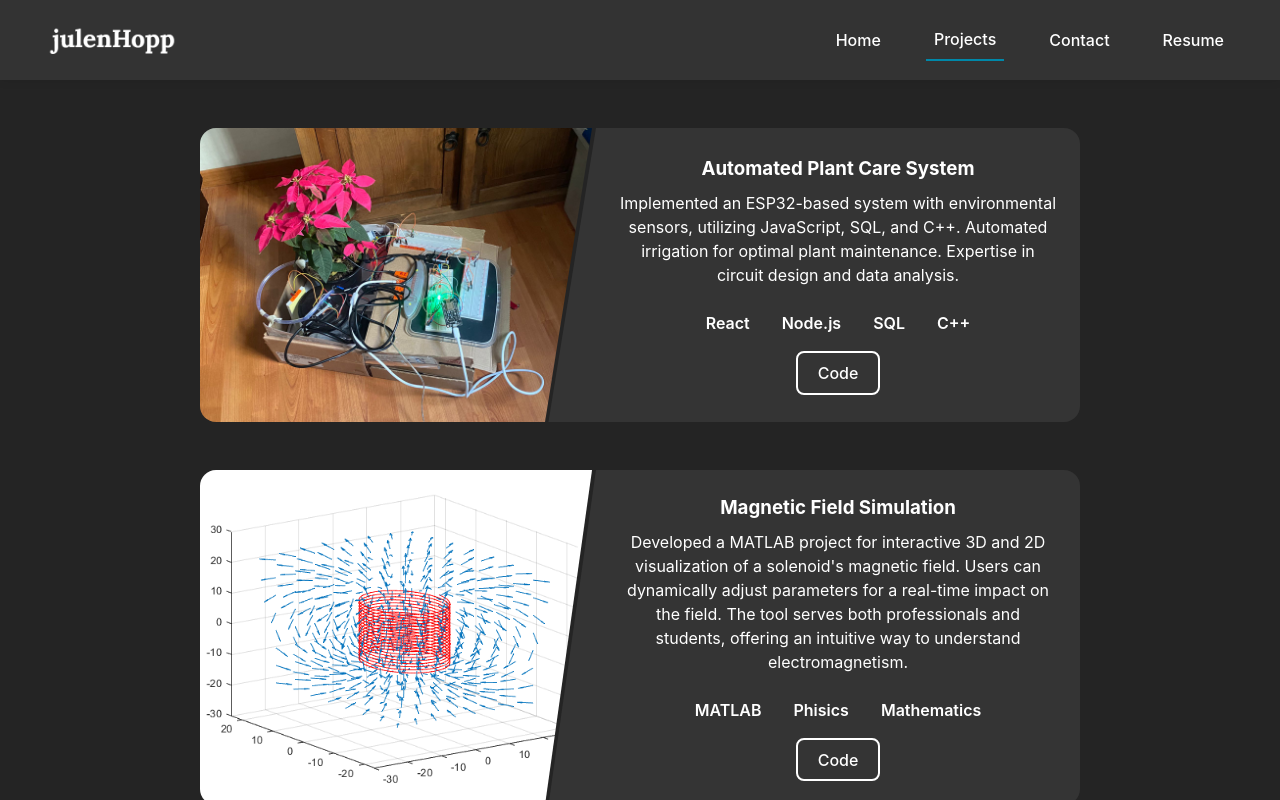
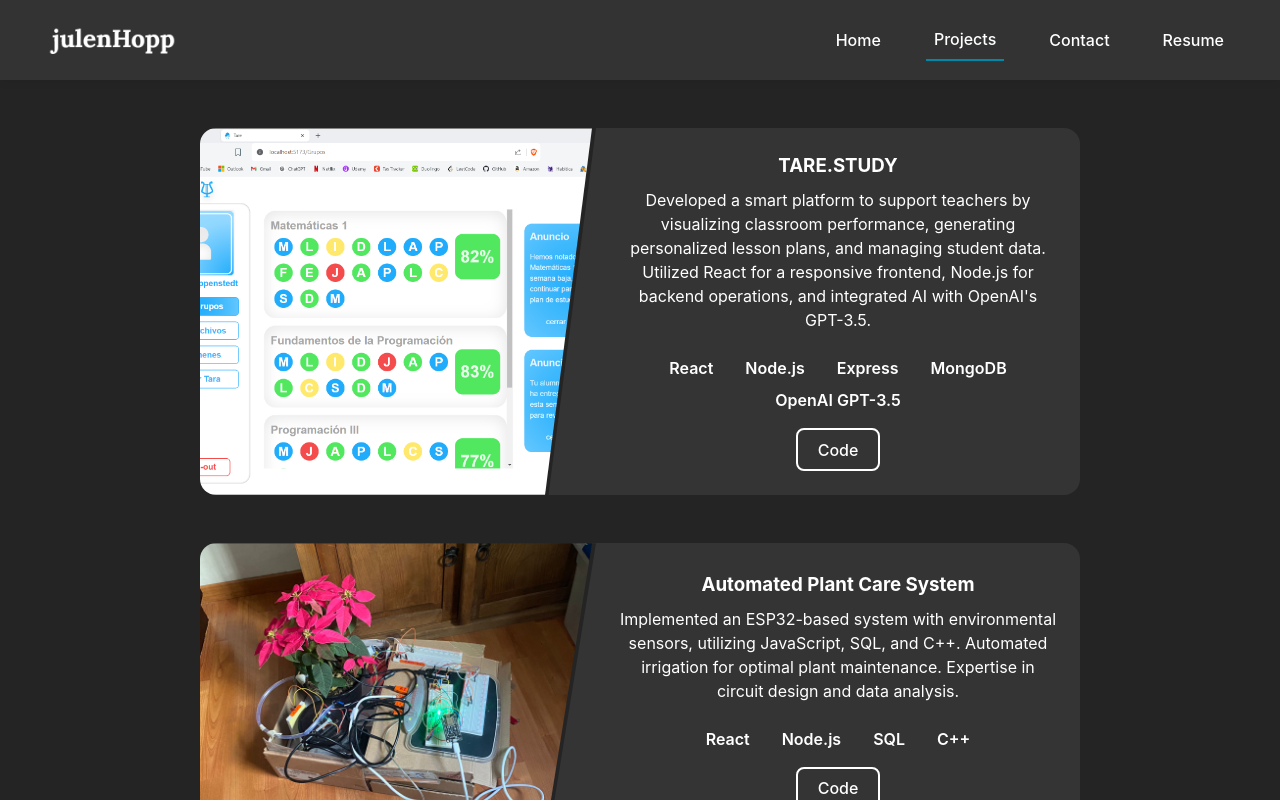
Before and after one commit to JulenHopp/portfolio_v3, a React (Vite) app: page /projects in a window 1280 px wide. Built offline with nearby package versions, Linux system fonts and the light colour scheme.

Commit message:
updating data

```diff
--- a/src/data/projectCardData.js
+++ b/src/data/projectCardData.js
@@ -1,6 +1,23 @@
 const projectCardData = [
     {
         id: 1,
+        image: '/src/assets/images/projects/tare.png',
+        title: 'TARE.STUDY',
+        description: `Developed a smart platform to support teachers by visualizing
+                      classroom performance, generating personalized lesson plans,
+                      and managing student data. Utilized React for a responsive
+                      frontend, Node.js for backend operations, and integrated
+                      AI with OpenAI's GPT-3.5.`,
+        tools: ['React', 'Node.js', 'Express', 'MongoDB', 'OpenAI GPT-3.5'],
+        links: [
+            {
+                name: 'Code',
+                url: 'https://github.com/JulenHopp/tare.study.git'
+            }
+        ]
+    },
+    {
+        id: 2,
         image: '/src/assets/images/projects/plantCareProject.jpeg',
         title: 'Automated Plant Care System',
         description: `Implemented an ESP32-based system with environmental
```
Also changed, not shown: src/assets/images/projects/tare.png (added), 1 other file (tests, documents, lock files or other folders).
